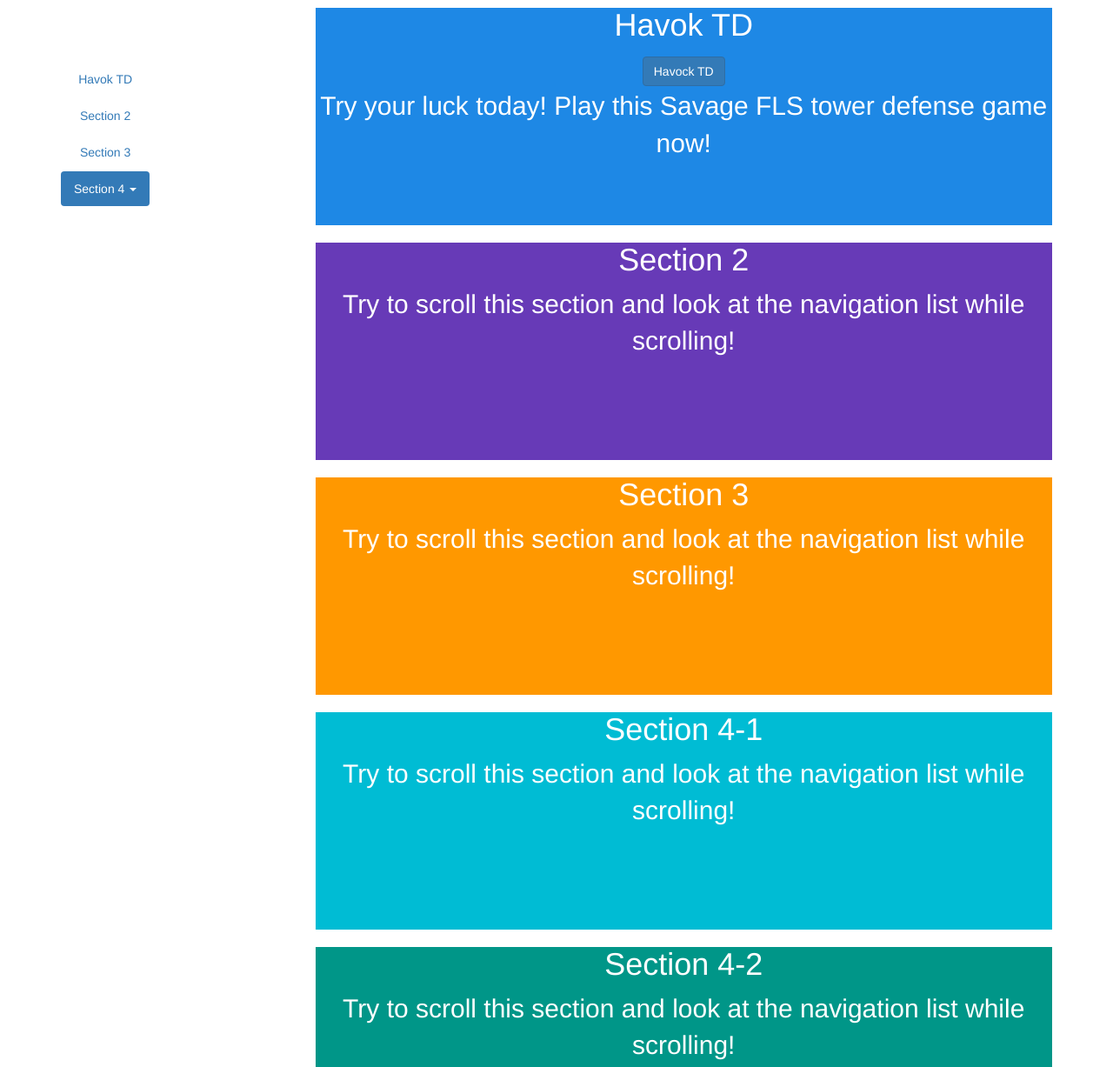
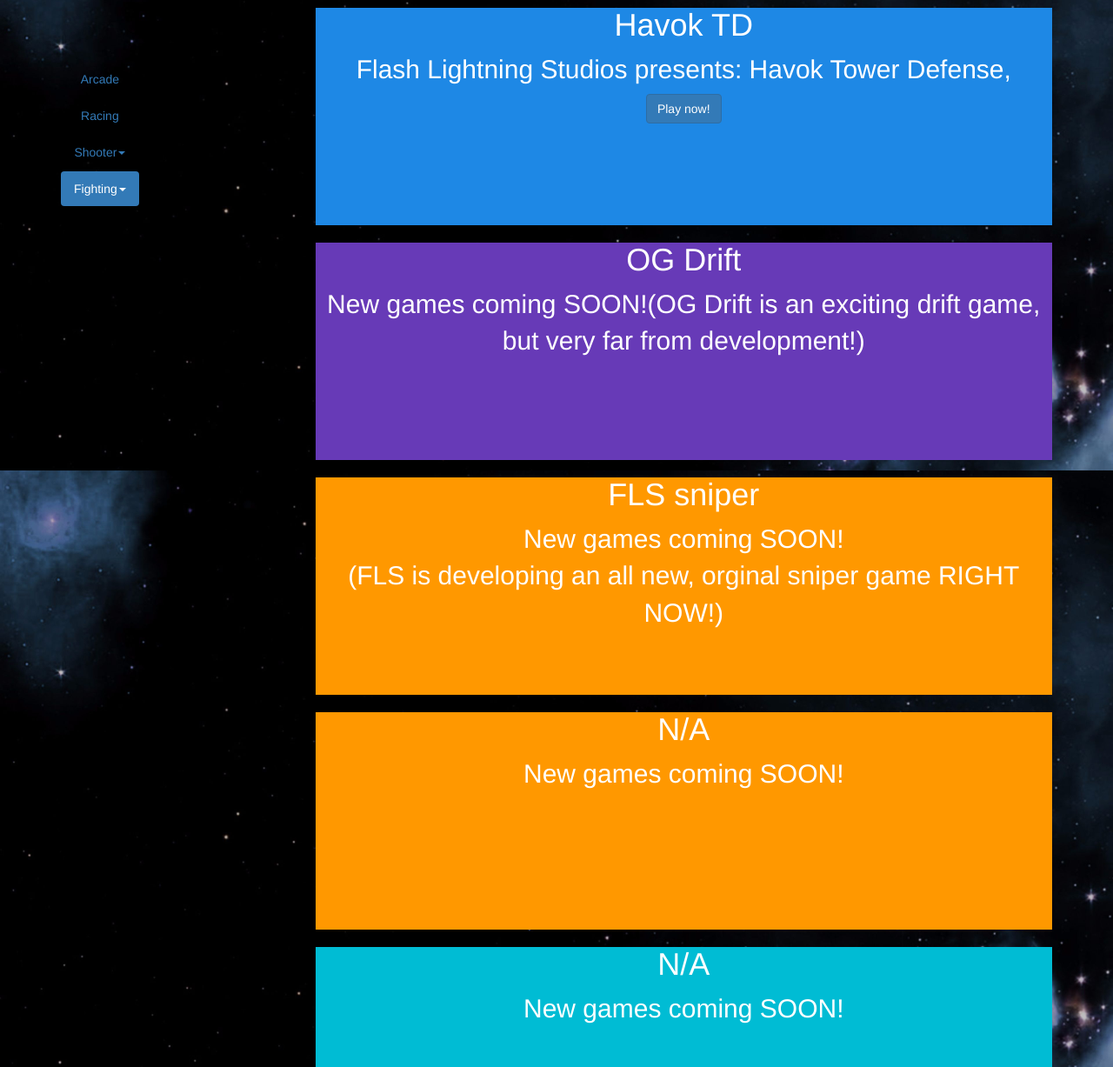
Before and after one commit to FLSgames/WebSite, a plain HTML site: page games.html in a window 1280 px wide. Shown: the part 179-1406 px from the top of the page at 87% size. Drawn offline with nearby package versions, Linux system fonts and the light colour scheme.

Commit message:
09/17/17
Changes to make it look better.

```diff
--- a/games.html
+++ b/games.html
@@ -6,7 +6,7 @@
 body {
 background: url(/Resources/BGimages/DeepSpace4K.jpg);
 background-size:100%;
-background-repeat: no-repeat;
+background-repeat: repeat;
 width: 100%;
 }
 </style>
@@ -52,7 +52,8 @@ width: 100%;
   }
   #section1 {color: #fff; background-color: #1E88E5;}
   #section2 {color: #fff; background-color: #673ab7;}
-  #section3 {color: #fff; background-color: #ff9800;}
+  #section31 {color: #fff; background-color: #ff9800;}
+  #section32 {color: #fff; background-color: #ff9800;}
   #section41 {color: #fff; background-color: #00bcd4;}
   #section42 {color: #fff; background-color: #009688;}
 
@@ -69,11 +70,16 @@ width: 100%;
   <div class="row">
     <nav class="col-sm-3" id="myScrollspy">
       <ul class="nav nav-pills nav-stacked">
-        <li class="active"><a href="#section1">Havok TD</a></li>
-        <li><a href="#section2">Section 2</a></li>
-        <li><a href="#section3">Section 3</a></li>
+        <li class="active"><a href="#section1">Arcade</a></li>
+        <li><a href="#section2">Racing</a></li>
         <li class="dropdown">
-          <a class="dropdown-toggle" data-toggle="dropdown" href="#">Section 4 <span class="caret"></span></a>
+          <a class="dropdown-toggle" data-toggle="dropdown" href="#">Shooter<span class="caret"></span></a>
+          <ul class="dropdown-menu">
+            <li><a href="#section31">FLS Sniper</a></li>
+            <li><a href="#section32">Section 3-2</a></li>
+          </ul>
+        <li class="dropdown">
+          <a class="dropdown-toggle" data-toggle="dropdown" href="#">Fighting<span class="caret"></span></a>
           <ul class="dropdown-menu">
             <li><a href="#section41">Section 4-1</a></li>
             <li><a href="#section42">Section 4-2</a></li>
@@ -84,24 +90,27 @@ width: 100%;
     <div class="col-sm-9">
       <div id="section1">
         <h1>Havok TD</h1>
-          <a href="webapp01.html" class="btn btn-primary">Havock TD</a>
-        <p>Try your luck today! Play this Savage FLS tower defense game now!</p>
+          <p>Flash Lightning Studios presents: Havok Tower Defense,<br/><a href="webapp01.html" class="btn btn-primary">Play now!</a> </p>
       </div>
       <div id="section2">
-        <h1>Section 2</h1>
-        <p>Try to scroll this section and look at the navigation list while scrolling!</p>
+        <h1>OG Drift</h1>
+        <p>New games coming SOON!(OG Drift is an exciting drift game, but very far from development!)</p>
       </div>
-      <div id="section3">
-        <h1>Section 3</h1>
-        <p>Try to scroll this section and look at the navigation list while scrolling!</p>
+      <div id="section31">
+        <h1>FLS sniper</h1>
+          <p>New games coming SOON!<br/>(FLS is developing an all new, orginal sniper game RIGHT NOW!)</p>
+      </div>
+        <div id="section32">
+        <h1>N/A</h1>
+        <p>New games coming SOON!</p>
       </div>
       <div id="section41">
-        <h1>Section 4-1</h1>
-        <p>Try to scroll this section and look at the navigation list while scrolling!</p>
+        <h1>N/A</h1>
+        <p>New games coming SOON!</p>
       </div>
       <div id="section42">
-        <h1>Section 4-2</h1>
-        <p>Try to scroll this section and look at the navigation list while scrolling!</p>
+        <h1>N/A</h1>
+        <p>New games coming SOON!</p>
       </div>
     </div>
   </div>
```
Also changed, not shown: contact.html (+2 -1 lines), index.html (+1 -1 lines), videos.html (+1 -1 lines), webapp01.html (+1 -1 lines), Resources/BGimages/DeepSpace4K.jpg (added).
